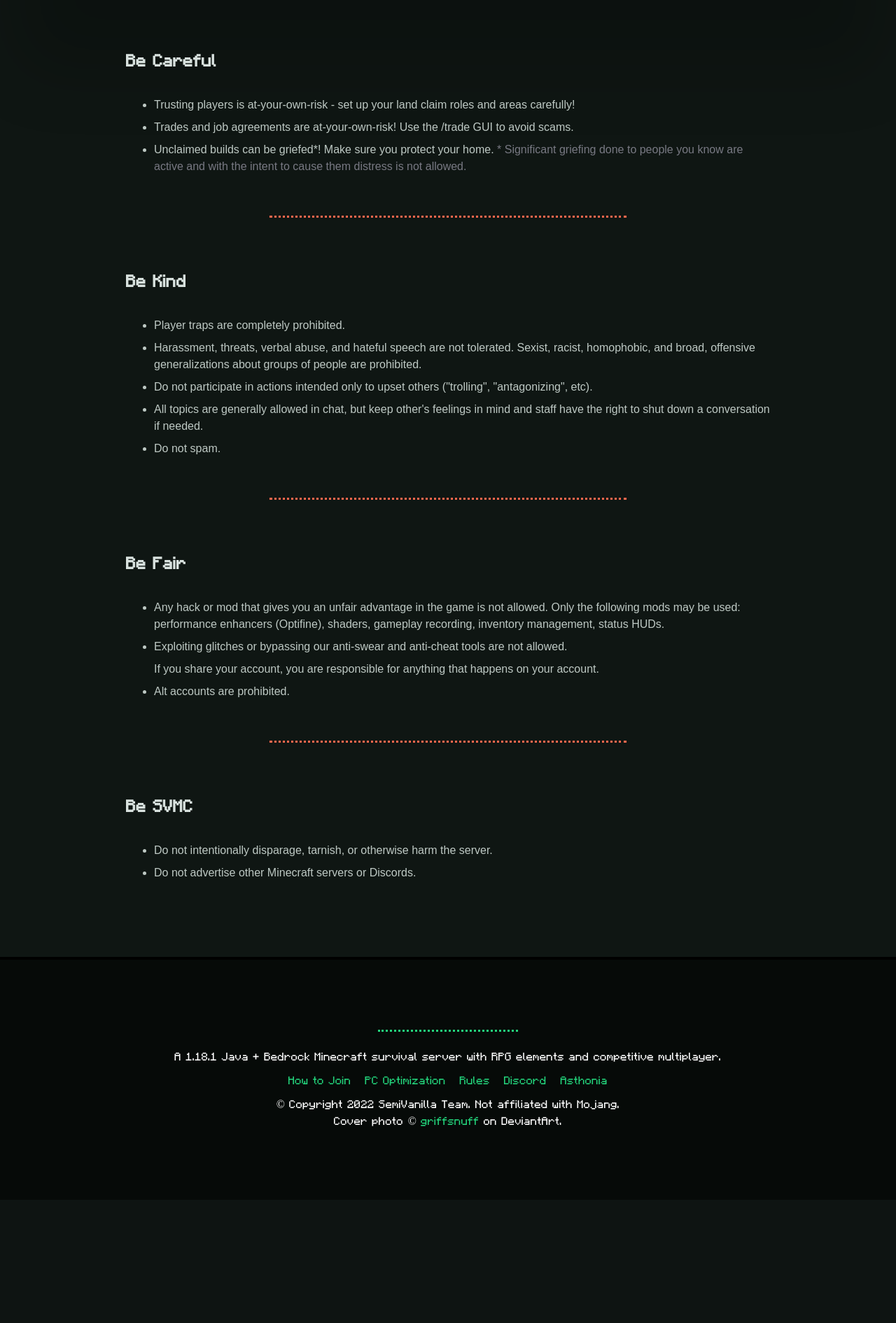
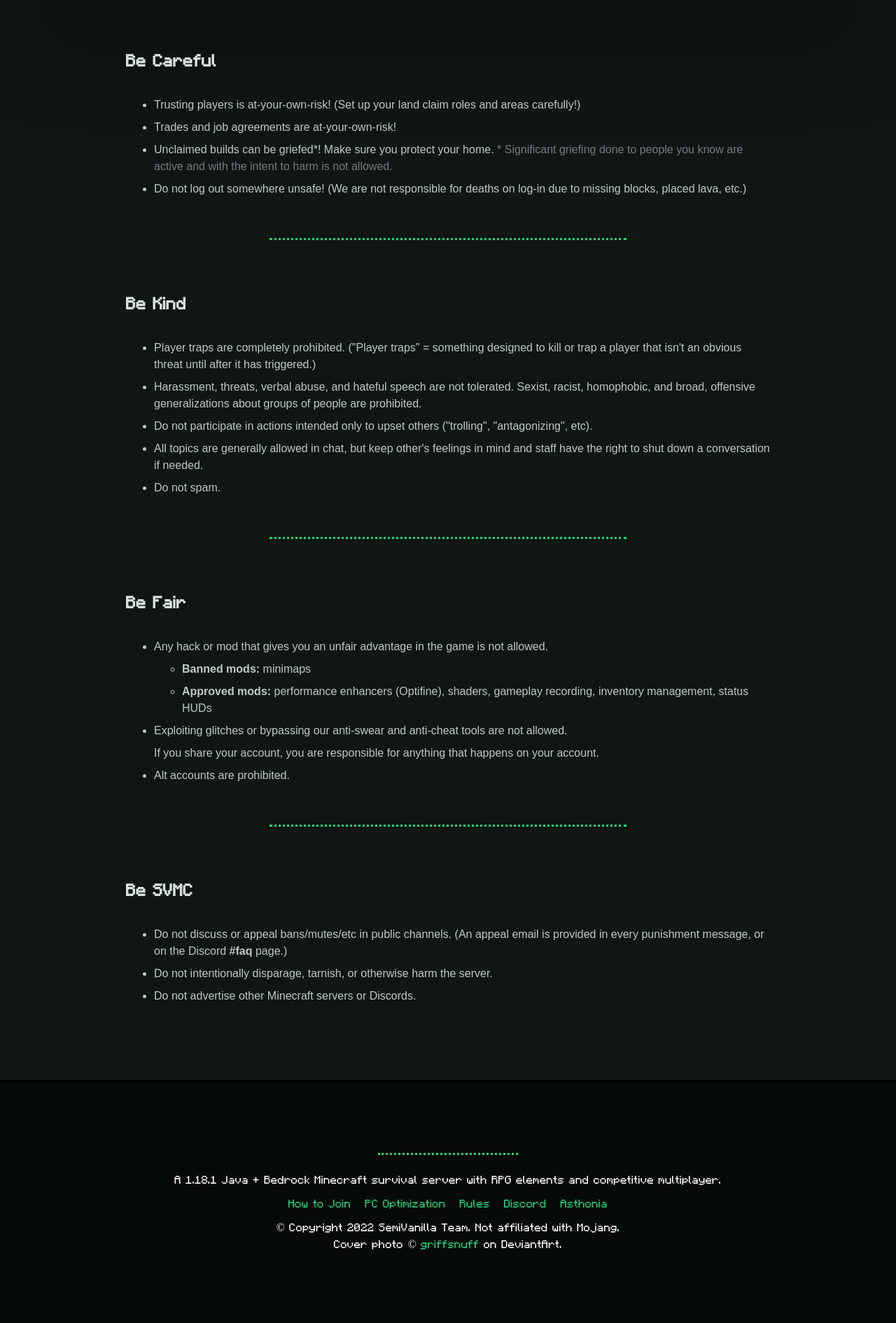
Before and after one commit to newlandsmc/khavalon-website, a PHP site: page /rules/ in a window 1280 px wide. Shown: the part 404-2294 px from the top of the page at 70% size. Before the commit the page ends 2013 px from the top, so only its background shows below. Run offline with PHP 8.4, Linux system fonts and the light colour scheme.

Commit message:
Update rules

```diff
--- a/content/rules/index.php
+++ b/content/rules/index.php
@@ -20,18 +20,19 @@
         <section>
           <h3>Be Careful</h3>
           <ul>
-            <li class="rules">Trusting players is at-your-own-risk - set up your land claim roles and areas carefully!</li>
-            <li class="rules">Trades and job agreements are at-your-own-risk! Use the /trade GUI to avoid scams.</li>
-            <li class="rules">Unclaimed builds can be griefed*! Make sure you protect your home. <span style="color:#787983">* Significant griefing done to people you know are active and with the intent to cause them distress is not allowed.</span></li>
+            <li class="rules">Trusting players is at-your-own-risk! (Set up your land claim roles and areas carefully!)</li>
+            <li class="rules">Trades and job agreements are at-your-own-risk!</li>
+            <li class="rules">Unclaimed builds can be griefed*! Make sure you protect your home. <span style="color:#787983">* Significant griefing done to people you know are active and with the intent to harm is not allowed.</span></li>
+            <li class="rules">Do not log out somewhere unsafe! (We are not responsible for deaths on log-in due to missing blocks, placed lava, etc.)</li>
           </ul>
         </section>
         <section class="divider">
-          <div style="width: 50%; border-top: 3px dotted #ff674d;"></div>
+          <div style="width: 50%; border-top: 3px dotted #23d37b;"></div>
         </section>
         <section>
           <h3>Be Kind</h3>
           <ul>
-            <li class="rules">Player traps are completely prohibited.</li>
+            <li class="rules">Player traps are completely prohibited. ("Player traps" = something designed to kill or trap a player that isn't an obvious threat until after it has triggered.)</li>
             <li class="rules">Harassment, threats, verbal abuse, and hateful speech are not tolerated. Sexist, racist, homophobic, and broad, offensive generalizations about groups of people are prohibited.</li>
             <li class="rules">Do not participate in actions intended only to upset others ("trolling", "antagonizing", etc).</li>
             <li class="rules">All topics are generally allowed in chat, but keep other's feelings in mind and staff have the right to shut down a conversation if needed.</li>
@@ -39,23 +40,29 @@
           </ul>
         </section>
         <section class="divider">
-          <div style="width: 50%; border-top: 3px dotted #ff674d;""></div>
+          <div style="width: 50%; border-top: 3px dotted #23d37b;""></div>
         </section>
         <section>
           <h3>Be Fair</h3>
           <ul>
-            <li class="rules">Any hack or mod that gives you an unfair advantage in the game is not allowed. Only the following mods may be used: performance enhancers (Optifine), shaders, gameplay recording, inventory management, status HUDs.</li>
+            <li class="rules">Any hack or mod that gives you an unfair advantage in the game is not allowed.
+              <ul>
+                <li class="rules"><strong>Banned mods:</strong> minimaps</li>
+                <li class="rules"><strong>Approved mods:</strong> performance enhancers (Optifine), shaders, gameplay recording, inventory management, status HUDs</li>
+              </ul>
+            </li>
             <li class="rules">Exploiting glitches or bypassing our anti-swear and anti-cheat tools are not allowed.</li>
             <lu class="rules">If you share your account, you are responsible for anything that happens on your account.</li>
             <li class="rules">Alt accounts are prohibited.</li>
           </ul>
         </section>
         <section class="divider">
-          <div style="width: 50%; border-top: 3px dotted #ff674d;""></div>
+          <div style="width: 50%; border-top: 3px dotted #23d37b;""></div>
         </section>
         <section>
           <h3>Be SVMC</h3>
           <ul>
+            <li class="rules">Do not discuss or appeal bans/mutes/etc in public channels. (An appeal email is provided in every punishment message, or on the Discord <strong>#faq</strong> page.)</li>
             <li class="rules">Do not intentionally disparage, tarnish, or otherwise harm the server.</li>
             <li class="rules">Do not advertise other Minecraft servers or Discords.</li>
           </ul>
```
